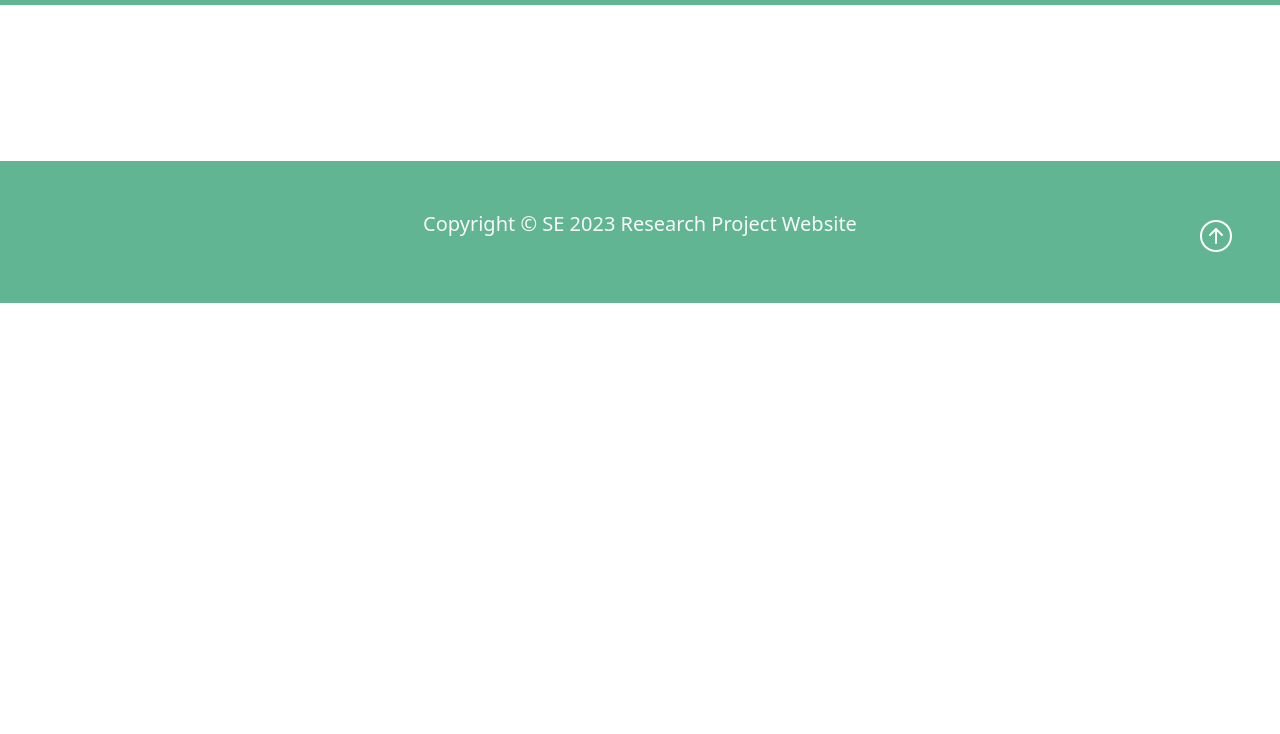
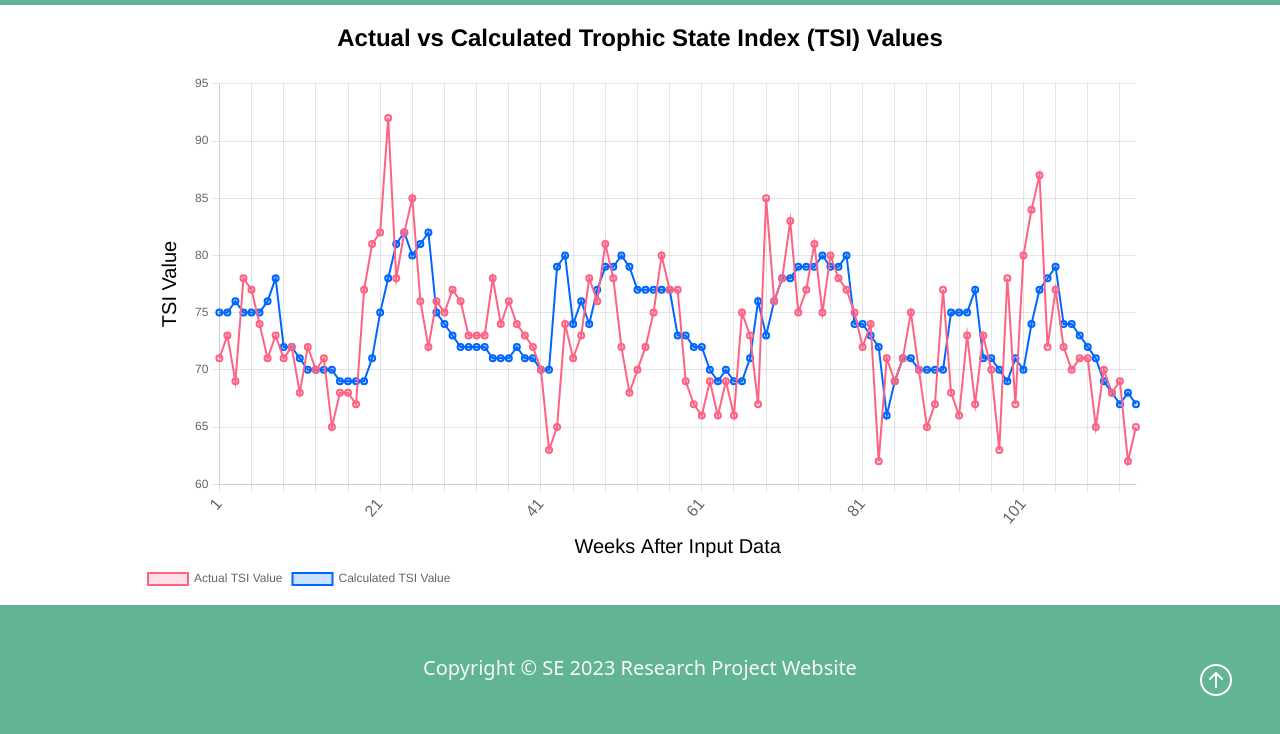
Before and after one commit to A-Patel07/researchWebsite, a plain HTML site: page results.html in a window 1280 px wide. Shown: the part 86-820 px from the top of the page. Drawn offline with nearby package versions, Linux system fonts and the light colour scheme.

Commit message:
Added ChartJS chart to results page

```diff
--- a/stylesSE.css
+++ b/css/stylesSE.css
@@ -61,7 +61,15 @@
 }
 
 /* ---------------------- ID ---------------------- */
-
+#chart-wrapper{
+    margin: auto;
+    padding: 10px;
+    height: 40vh;
+    width:  80vw;
+    min-height: 600px;
+    justify-content: center;
+    align-items: center;
+}
 
 /* ----------------- Underline Animation CSS -----------------*/
 .hover-underline-animation {
--- /dev/null
+++ b/data/Research-Site-Data.csv
@@ -0,0 +1,116 @@
+Weeks After Input Data,Actual,Calculated
+1,71,75
+2,73,75
+3,69,76
+4,78,75
+5,77,75
+6,74,75
+7,71,76
+8,73,78
+9,71,72
+10,72,72
+11,68,71
+12,72,70
+13,70,70
+14,71,70
+15,65,70
+16,68,69
+17,68,69
+18,67,69
+19,77,69
+20,81,71
+21,82,75
+22,92,78
+23,78,81
+24,82,82
+25,85,80
+26,76,81
+27,72,82
+28,76,75
+29,75,74
+30,77,73
+31,76,72
+32,73,72
+33,73,72
+34,73,72
+35,78,71
+36,74,71
+37,76,71
+38,74,72
+39,73,71
+40,72,71
+41,70,70
+42,63,70
+43,65,79
+44,74,80
+45,71,74
+46,73,76
+47,78,74
+48,76,77
+49,81,79
+50,78,79
+51,72,80
+52,68,79
+53,70,77
+54,72,77
+55,75,77
+56,80,77
+57,77,77
+58,77,73
+59,69,73
+60,67,72
+61,66,72
+62,69,70
+63,66,69
+64,69,70
+65,66,69
+66,75,69
+67,73,71
+68,67,76
+69,85,73
+70,76,76
+71,78,78
+72,83,78
+73,75,79
+74,77,79
+75,81,79
+76,75,80
+77,80,79
+78,78,79
+79,77,80
+80,75,74
+81,72,74
+82,74,73
+83,62,72
+84,71,66
+85,69,69
+86,71,71
+87,75,71
+88,70,70
+89,65,70
+90,67,70
+91,77,70
+92,68,75
+93,66,75
+94,73,75
+95,67,77
+96,73,71
+97,70,71
+98,63,70
+99,78,69
+100,67,71
+101,80,70
+102,84,74
+103,87,77
+104,72,78
+105,77,79
+106,72,74
+107,70,74
+108,71,73
+109,71,72
+110,65,71
+111,70,69
+112,68,68
+113,69,67
+114,62,68
+115,65,67
--- /dev/null
+++ b/js/TSILineChart.js
@@ -0,0 +1,121 @@
+async function getData() {
+    const response = await fetch('../data/Research-Site-Data.csv');
+    const data = await response.text();     //CSV  is in TEXT format
+
+    const xWeeks = []; //x-axis labels = weeks after input data values
+    const yActual = []; //y-axis actual TSI values
+    const yCalculated = []; //y-axis calculated values
+
+    // \n - new line charcter
+    // split('\n') will seperate table into  an array of individual rows
+    //slice(start,end) - return a new array starting at index start and up to but noy including index end
+    const table = data.split('\n').slice(1);
+    console.log(table);
+
+    table.forEach(row=>{
+        const columns = row.split(','); //split each row on the commas
+        const week = columns[0];        //assign year value
+        xWeeks.push(week);              //push year value into xYears arary
+
+        const actual = parseFloat(columns[1]);   //assign temp values
+        yActual.push(actual);         //push temp values + 14 to store mean temp values
+
+        const calculated = parseFloat(columns[2]);   //assign nh temp values
+        yCalculated.push(calculated);         //push nh temp values + 14 to store mean temp values
+
+    });
+    return {xWeeks, yActual, yCalculated};
+}
+
+async function createChart(){
+    const data = await getData();
+    const ctx = document.getElementById('myChart');
+    const myChart = new Chart(ctx, {
+        type: 'line',
+        data: {
+            labels: data.xWeeks,
+            datasets: [
+                {
+                    label: `Actual TSI Value`,
+                    data: data.yActual,
+                    fill: false,
+                    backgroundColor: 'rgba(255,99,132,0.2)',
+                    borderColor: 'rgba(255,99,132,1)',
+                    borderWidth: 2,
+                },
+                {
+                    label: `Calculated TSI Value`,
+                    data: data.yCalculated,
+                    fill: false,
+                    backgroundColor: 'rgba(0,102,255,0.2)',
+                    borderColor: 'rgba(0,102,255,1)',
+                    borderWidth: 2,
+                },
+            ]
+        },
+        options: {
+            responsive: true, //Re-size based on screen size
+            maintainAspectRatio: false,
+            scales: {
+                x: {
+                    title: {
+                        display: true,
+                        text: 'Weeks After Input Data',
+                        font: {
+                            size: 20
+                        },
+                        color: '#black',
+                    },
+                    ticks: {
+                        callback: function(val, index){
+                            return index % 5 === 0 ? this.getLabelForValue(val) : "";
+                        },
+                        font: {
+                            size: 16
+                        }
+                    },
+                },
+                y: {
+                    title: {
+                        display: true,
+                        text: 'TSI Value',
+                        font: {
+                            size: 20
+                        },
+                        color: '#black',
+                        padding: {
+                            top: 20,
+                            bottom: 10,
+                        }
+                    },
+                    ticks: {
+                        maxTicksLimit: data.yActual.length/10,  //limit # of ticks
+                        font: {
+                            size: 12
+                        }
+                    },
+                }
+            },
+            plugins: {
+                title: {
+                    display: true,
+                    text: 'Actual vs Calculated Trophic State Index (TSI) Values',
+                    font: {
+                        size: 24
+                    },
+                    color: '#black',
+                    padding: {
+                        top: 10,
+                        bottom: 30
+                    }
+                },
+                legend: {
+                    align: 'start',
+                    position: 'bottom'
+                }
+            }
+        }
+    });
+}
+
+createChart();
--- a/results.html
+++ b/results.html
@@ -9,7 +9,9 @@
         integrity="sha384-T3c6CoIi6uLrA9TneNEoa7RxnatzjcDSCmG1MXxSR1GAsXEV/Dwwykc2MPK8M2HN" crossorigin="anonymous">
     <link rel="stylesheet" href="https://cdn.jsdelivr.net/npm/bootstrap-icons@1.10.2/font/bootstrap-icons.css"
         integrity="sha384-b6lVK+yci+bfDmaY1u0zE8YYJt0TZxLEAFyYSLHId4xoVvsrQu3INevFKo+Xir8e" crossorigin="anonymous">
-    <link rel="stylesheet" href="stylesSE.css">
+    <script src="https://cdn.jsdelivr.net/npm/chart.js" defer></script>
+    <link rel="stylesheet" href="css/stylesSE.css">
+    <script src="js/TSILineChart.js" defer></script>
 
     <script src="https://cdn.jsdelivr.net/npm/bootstrap@5.3.2/dist/js/bootstrap.bundle.min.js"
         integrity="sha384-C6RzsynM9kWDrMNeT87bh95OGNyZPhcTNXj1NW7RuBCsyN/o0jlpcV8Qyq46cDfL" crossorigin="anonymous" defer></script>
@@ -45,7 +47,7 @@
             </div>
         </div>
     </nav>
-    <div class="container">
+    <div class="container d-flex overflow-hidden rounded-4" id="chart-wrapper">
         <canvas id="myChart"></canvas>
     </div>
     <!-- Footer (Requires Bootstrap Icons CSS)-->
```
Also changed, not shown: authors.html (+2 -2 lines), index.html (+1 -1 lines), procedure.html (+1 -1 lines), 1 other file.
